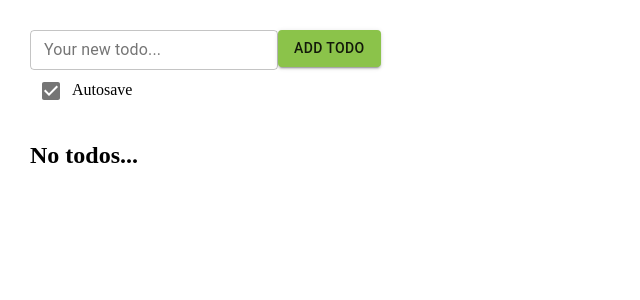
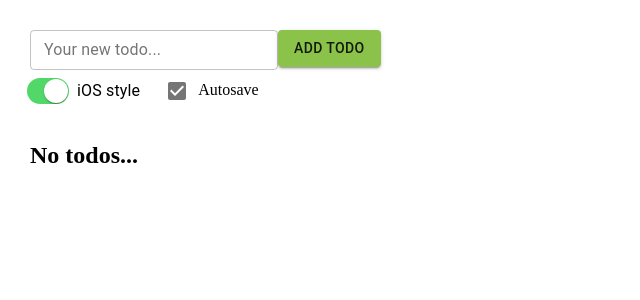
Before and after one commit to Ekaterina-Ivashkevich/skillup-react, a React (Create React App) app: page / in a window 1280 px wide. Shown: the top 300 px of the page, without its empty margins (0-640 px from the left). Built offline with nearby package versions, Linux system fonts and the light colour scheme.

Commit message:
Todo_31 (#3)

```diff
--- /dev/null
+++ b/src/components/IOSSwitch/IOSSwitch.js
@@ -0,0 +1,56 @@
+import {Switch, withStyles} from "@material-ui/core";
+
+const IOSSwitch = withStyles((theme) => ({
+    root: {
+        width: 42,
+        height: 26,
+        padding: 0,
+        margin: theme.spacing(1),
+    },
+    switchBase: {
+        padding: 1,
+        '&$checked': {
+            transform: 'translateX(16px)',
+            color: theme.palette.common.white,
+            '& + $track': {
+                backgroundColor: '#52d869',
+                opacity: 1,
+                border: 'none',
+            },
+        },
+        '&$focusVisible $thumb': {
+            color: '#52d869',
+            border: '6px solid #fff',
+        },
+    },
+    thumb: {
+        width: 24,
+        height: 24,
+    },
+    track: {
+        borderRadius: 26 / 2,
+        border: `1px solid ${theme.palette.grey[400]}`,
+        backgroundColor: theme.palette.grey[50],
+        opacity: 1,
+        transition: theme.transitions.create(['background-color', 'border']),
+    },
+    checked: {},
+    focusVisible: {},
+}))(({ classes, ...props }) => {
+    return (
+        <Switch
+            focusVisibleClassName={classes.focusVisible}
+            disableRipple
+            classes={{
+                root: classes.root,
+                switchBase: classes.switchBase,
+                thumb: classes.thumb,
+                track: classes.track,
+                checked: classes.checked,
+            }}
+            {...props}
+        />
+    );
+});
+
+export default IOSSwitch;
--- /dev/null
+++ b/src/components/TodoItem/TodoItem.js
@@ -0,0 +1,103 @@
+import {Button, Checkbox, FormControl, InputLabel, MenuItem, Select, TextField} from "@material-ui/core";
+import {STATUSES} from "../../constants";
+import {Delete, Edit} from "@material-ui/icons";
+import {useState} from "react";
+
+const TodoItem = ({todo,todos,setTodos}) => {
+
+    const[isEditorActive,setIsEditorActive] = useState(false);
+    const[editingText,setEditingText] = useState("");
+
+    const editTodo = (id,text) => {
+        setEditingText(text);
+        setIsEditorActive(prevState => !prevState);
+    if(isEditorActive){
+        const newTodos = todos.map(todo => {
+        if (todo.id === id) {
+            return {...todo, text: editingText}
+        }
+        return todo
+    })
+        setTodos(newTodos);
+    }}
+
+    function statusHandler (id) {
+        const newTodos = todos.map(
+            todo => {
+                if(todo.id === id) {
+                    if(todo.status !== "done"){
+                        return {...todo, status:"done"}}
+                    return {...todo, status:"new"}
+                }
+                return todo;
+            })
+        setTodos(newTodos); //кладем в сет новые, обработка клика
+    }
+
+    function changeStatus (e, id) {
+        const newTodos = todos.map(todo => {
+            if (todo.id === id) {
+                return {...todo, status: e.target.value}
+            }
+            return todo
+        })
+        setTodos(newTodos)
+    }
+
+    function deleteTodo (id) {
+        setTodos(todos.filter(todo => todo.id !== id))
+    }
+
+    function changeTodoText (e) {
+        setEditingText(e.target.value);
+    }
+
+    function saveTodoByClickEnter (e,id,text){
+        if (e.key === "Enter"){
+            editTodo(id,text);
+        }
+    }
+
+    return (
+        <div className="todos__item"
+             key={todo.id}>
+            <Checkbox
+                color ="default"
+                checked={todo.status === "done"}
+                onChange={() => statusHandler(todo.id)}
+            />
+            {isEditorActive ? (<TextField  autoFocus={true}
+                                           onKeyUp={(e) => saveTodoByClickEnter(e,todo.id,todo.text)}
+                                           onChange={changeTodoText}
+                                           value={editingText}/>) :
+                <p className="todos__text">{todo.text}</p>}
+            <div className="todos__actions">
+                <FormControl className="todos__select">
+                    <InputLabel>Status</InputLabel>
+                    <Select value={todo.status}
+                            onChange={function (e) {
+                                return changeStatus(e, todo.id)}}>
+                        {STATUSES.map((status) => (
+                            <MenuItem value={status}
+                                      key={status}>{status}</MenuItem>
+                        ))}
+                    </Select>
+                </FormControl>
+                <Button startIcon={<Edit />}
+                        variant="contained"
+                        color="primary"
+                        size="small"
+                        onClick={() => editTodo(todo.id,todo.text)}
+                >Edit</Button>
+                <Button startIcon={<Delete />}
+                        variant="contained"
+                        color="secondary"
+                        size="small"
+                        onClick={() => deleteTodo(todo.id)}
+                >Delete</Button>
+            </div>
+        </div>
+    );
+};
+
+export default TodoItem;
--- a/src/components/Todos/Todos.js
+++ b/src/components/Todos/Todos.js
@@ -1,8 +1,8 @@
 import './Todos.scss';
 import { useState,  useEffect} from "react";
-import {Button, Checkbox, FormControl, InputLabel, MenuItem, Select, TextField,} from "@material-ui/core";
-import {Edit, Delete} from "@material-ui/icons";
-import { STATUSES } from "../../constants";
+import {Button, Checkbox, TextField,FormControlLabel} from "@material-ui/core";
+import TodoItem  from "../TodoItem/TodoItem";
+import IOSSwitch from "../IOSSwitch/IOSSwitch";
 
 const Todos = () => {
     const [todos, setTodos] = useState(JSON.parse(localStorage.getItem('todos')) || []);
@@ -21,45 +21,15 @@ const Todos = () => {
         setNewTodo("");
     };
     console.log(todos);
-    const editTodo = id => {
 
-    }
-    function statusHandler(id){
-        const newTodos = todos.map(
-            todo => {
-                if(todo.id === id) {
-                    if(todo.status !== "done"){
-                  return {...todo, status:"done"}}
-                    return {...todo, status:"new"}
-                }
-                return todo;
-            })
-        setTodos(newTodos); //кладем в сет новые, обработка клика
-    }
-
-    function changeStatus (e, id) {
-        const newTodos = todos.map(todo => {
-            if (todo.id === id) {
-                return {...todo, status: e.target.value}
-            }
-            return todo
-        })
-        setTodos(newTodos)
-    }
-
-    function deleteTodo (id) {
-        setTodos(todos.filter(todo => todo.id !== id))
-    }
 
     function saveTodos () {
         localStorage.setItem('todos', JSON.stringify(todos))
     }
 
     useEffect(()=>{
-        console.log('useEffect')
-        return ()=>{
-        }
-    },[todos])
+        saveTodos();
+    },[todos]) //по сути автосохранение по умолчанию
 
     return (
         <div className="todos">
@@ -81,54 +51,21 @@ const Todos = () => {
                                     className="todos__save"
                                     onClick={saveTodos}>Save todos</Button> : null}
             <div className="todos__autosave">
+                {/* eslint-disable-next-line react/jsx-no-undef */}
+                <FormControlLabel
+                    control={<IOSSwitch checked={true}
+                                        onChange={()=>{}} />}
+                    label="iOS style"
+                />
                 <Checkbox
                     color="default"
                     checked={true}
-                    onChange={() => statusHandler()}
+                    onChange={() => {}}
                 />
                 Autosave
             </div>
             <div className="todos__list">
-                {todos.length ? (todos.map(({id, text, status}) => {
-                    return (
-                        <div className="todos__item"
-                        key={id}>
-                            <Checkbox
-                                color ="default"
-                                checked={status === "done"}
-                                onChange={() => statusHandler(id)}
-                            />
-                          <p className="todos__text">{text}</p>
-                            <div className="todos__actions">
-                                <FormControl className="todos__select">
-                                    <InputLabel>Status</InputLabel>
-                                    <Select value={status}
-                                        onChange={function (e) {
-                                            return changeStatus(e, id)}}>
-                                        {STATUSES.map((status) => (
-                                            <MenuItem value={status}
-                                                      key={status}>{status}</MenuItem>
-                                        ))}
-
-                                    </Select>
-                                </FormControl>
-                                <Button startIcon={<Edit />}
-                                        variant="contained"
-                                        color="primary"
-                                        size="small"
-                                        onClick={() => editTodo(id)}
-                                        >Edit</Button>
-                                <Button startIcon={<Delete />}
-                                        variant="contained"
-                                        color="secondary"
-                                        size="small"
-                                        onClick={() => deleteTodo(id)}
-                                        >Delete</Button>
-
-                            </div>
-                        </div>
-                    );
-                })) : <h2>No todos...</h2>}
+                {todos.length ? (todos.map((todo) => <TodoItem key={todo.id} todo={todo} todos={todos} setTodos={setTodos}/>)) : <h2>No todos...</h2>}
             </div>
         </div>
     );
```
